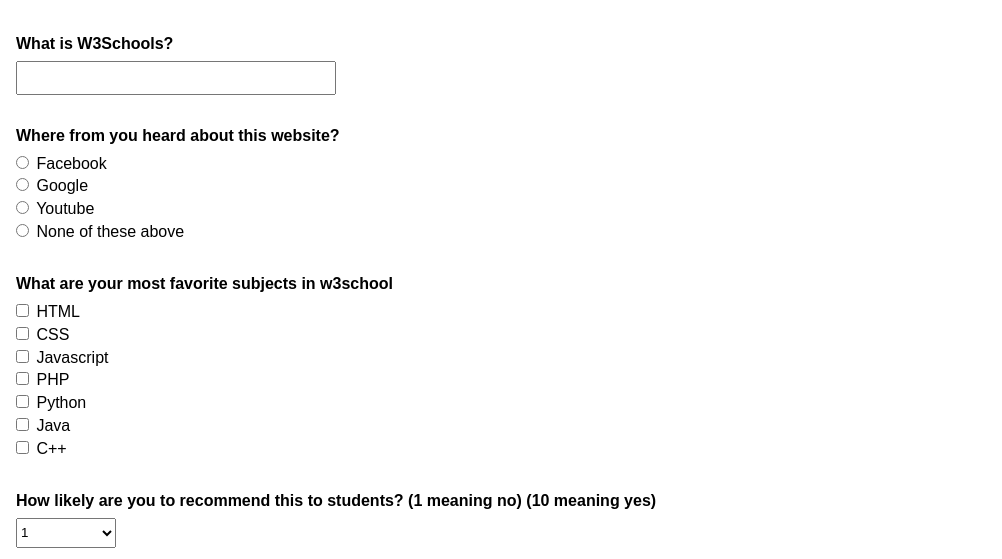
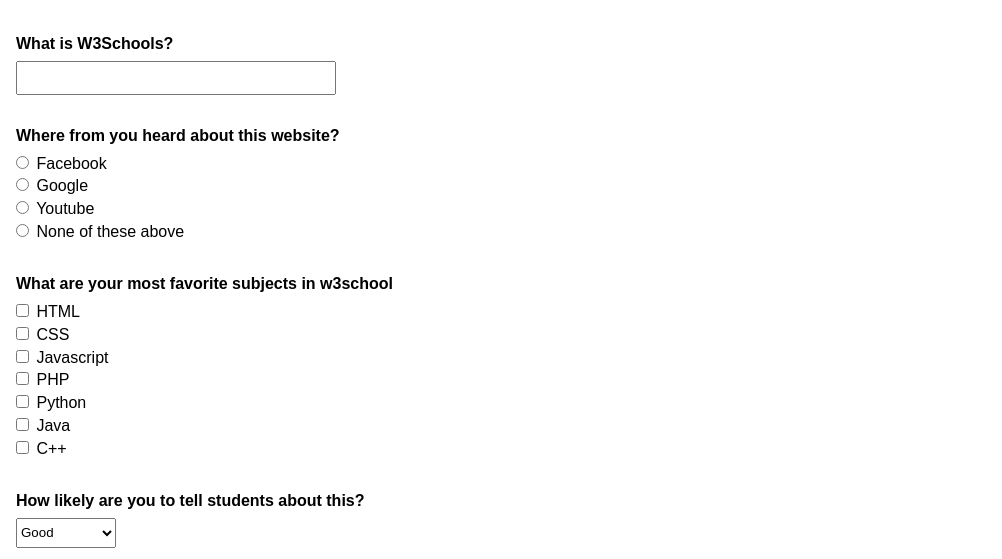
Before and after one commit to JathushanKarthigesar/survey, a plain HTML site: page index.html in a window 1280 px wide. Shown: the part 241-800 px from the top of the page, without its empty margins (0-1002 px from the left). Drawn offline with Linux system fonts and the light colour scheme.

Commit message:
select content updated

```diff
--- a/index.html
+++ b/index.html
@@ -44,18 +44,13 @@
         <label for="c_plus_plus">C++</label><br />
       </div>
       <div class="question-col">
-        <p class="label">How likely are you to recommend this to students? (1 meaning no) (10 meaning yes)</p>
+        <p class="label">How likely are you to tell students about this?</p>
         <select>
-          <option value="1" selected="select">1</option>
-          <option value="2">2</option>
-          <option value="3">3</option>
-          <option value="4">4</option>
-          <option value="5">5</option>
-          <option value="6">6</option>
-          <option value="7">7</option>
-          <option value="8">8</option>
-          <option value="9">9</option>
-          <option value="10">10</option>
+          <option value="1" selected="select">Good</option>
+          <option value="2">Very good</option>
+          <option value="3">Better</option>
+          <option value="4">Best</option>
+
         </select>
       </div>
       <div class="question-col">
```
